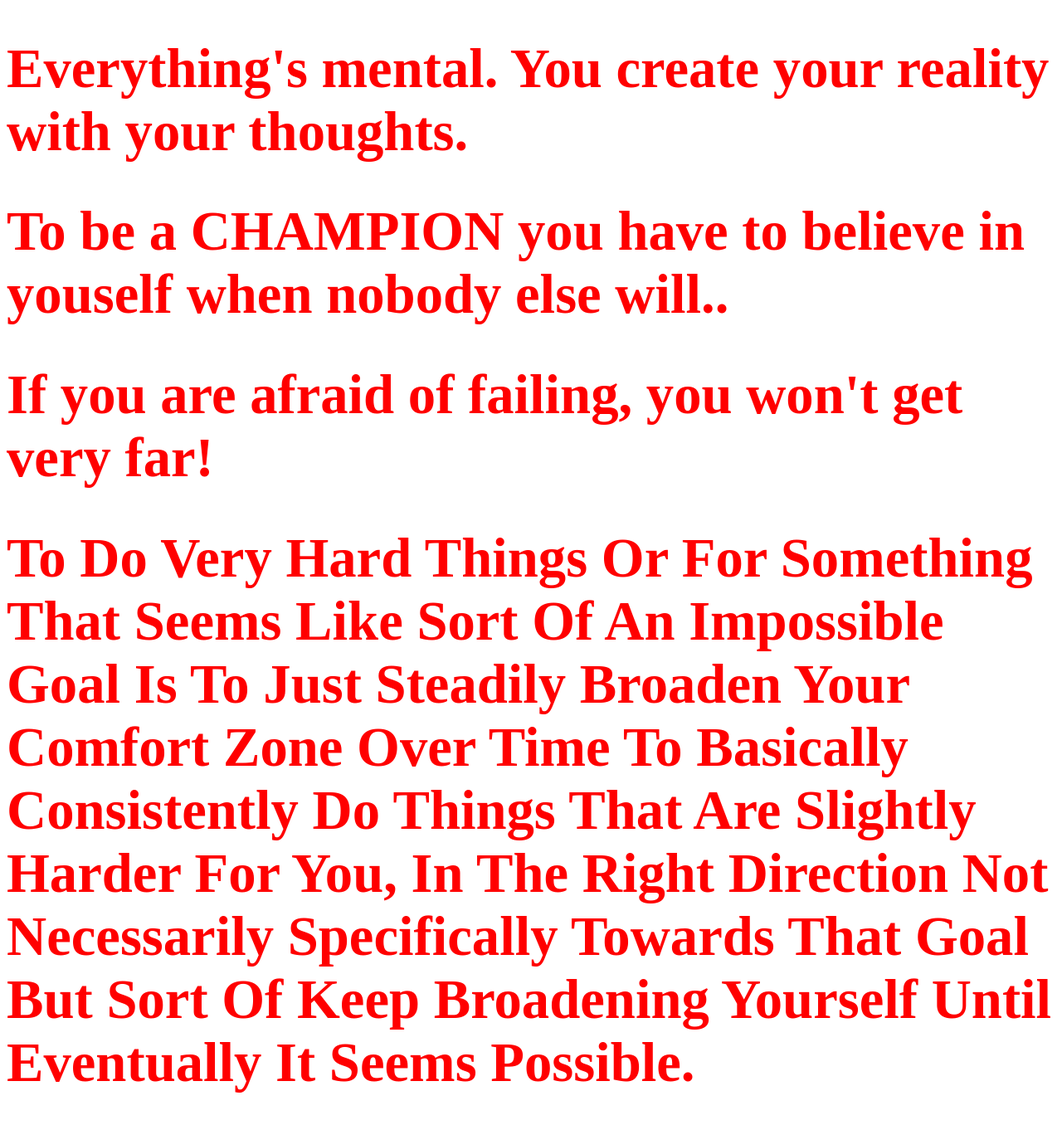
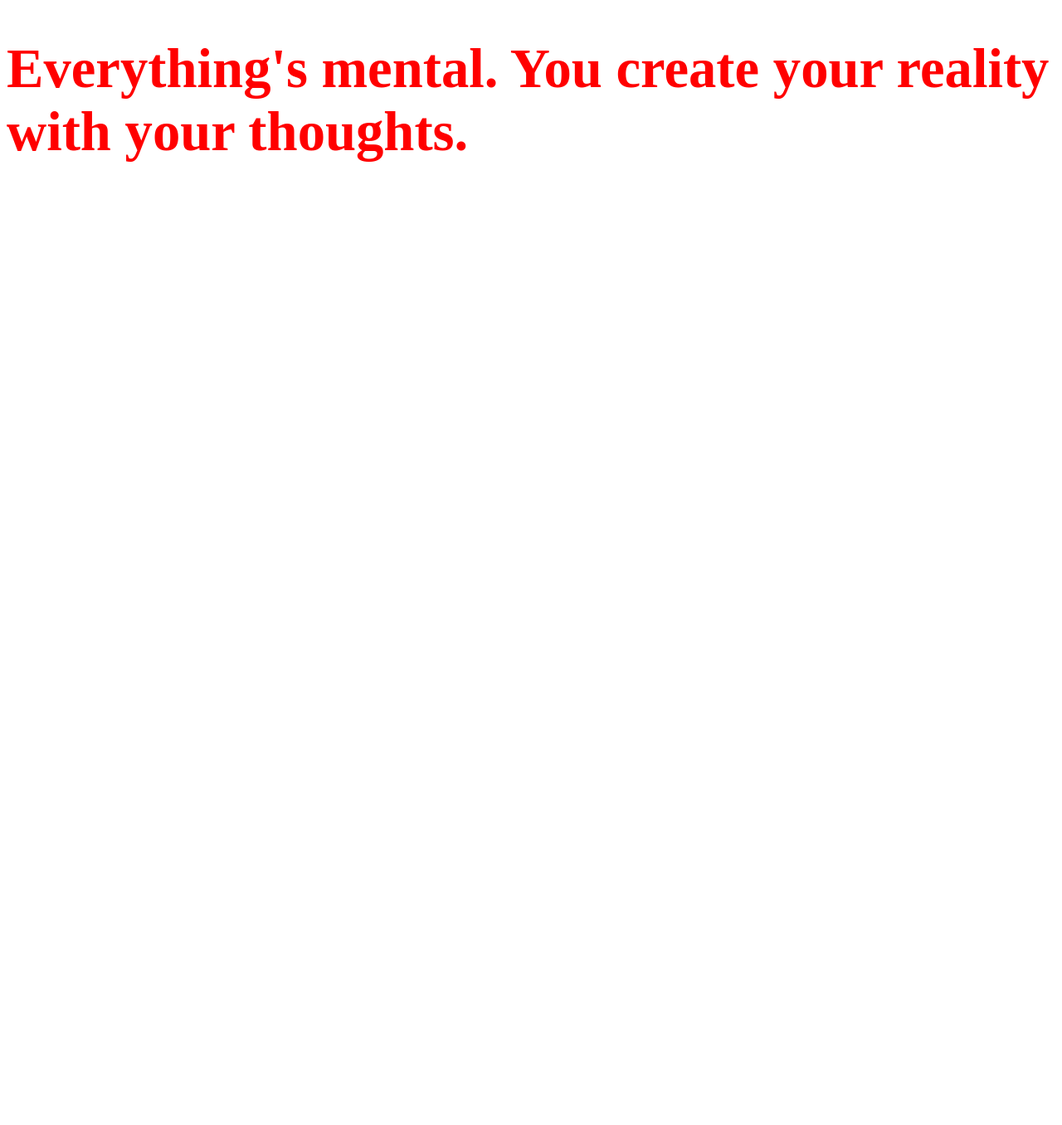
Before and after one commit to suneetsuniit/youhavetolearnvue, a Vue app: page / in a window 1280 px wide. Shown: the top 1356 px of the page at 83% size. After the commit the page ends 800 px from the top, so only its background shows below. Built offline with nearby package versions, Linux system fonts and the light colour scheme; the HTML template or start-up script is replaced by a standard one.

Commit message:
Update App.vue

```diff
--- a/src/App.vue
+++ b/src/App.vue
@@ -1,9 +1,7 @@
 <template>
 	<div>
   <h1>{{ value1 }}</h1>
-  <h1>{{ value2 }}</h1>
-  <h1>{{ value3 }}</h1>
-  <h1>{{ value4 }}</h1>
+
 </div>
 </template>
 
```
